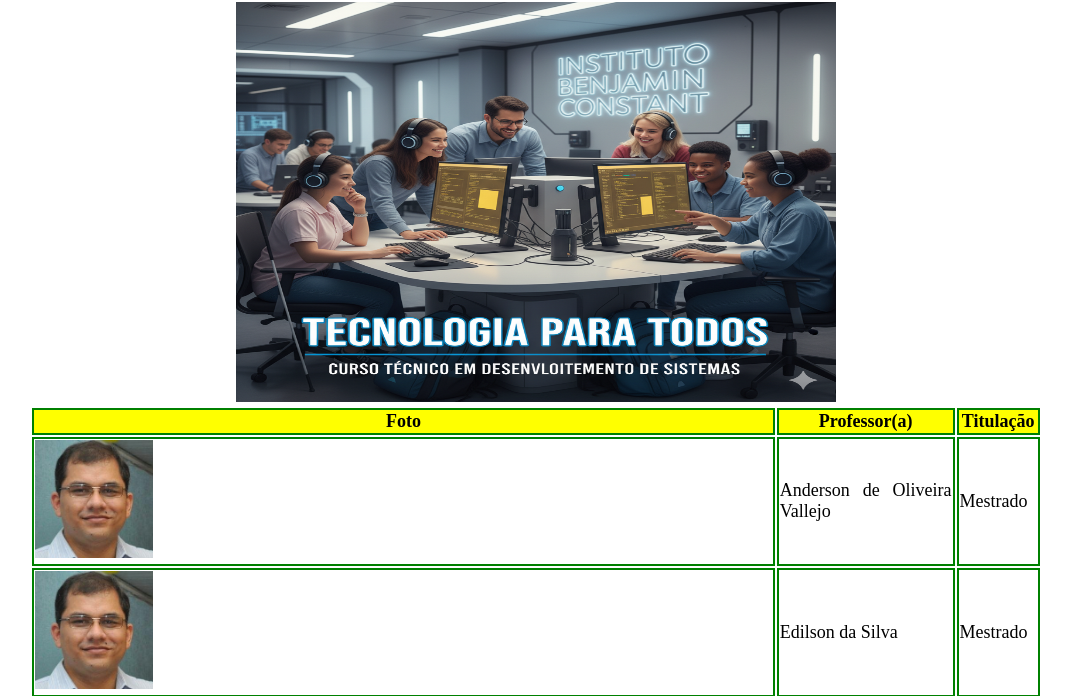
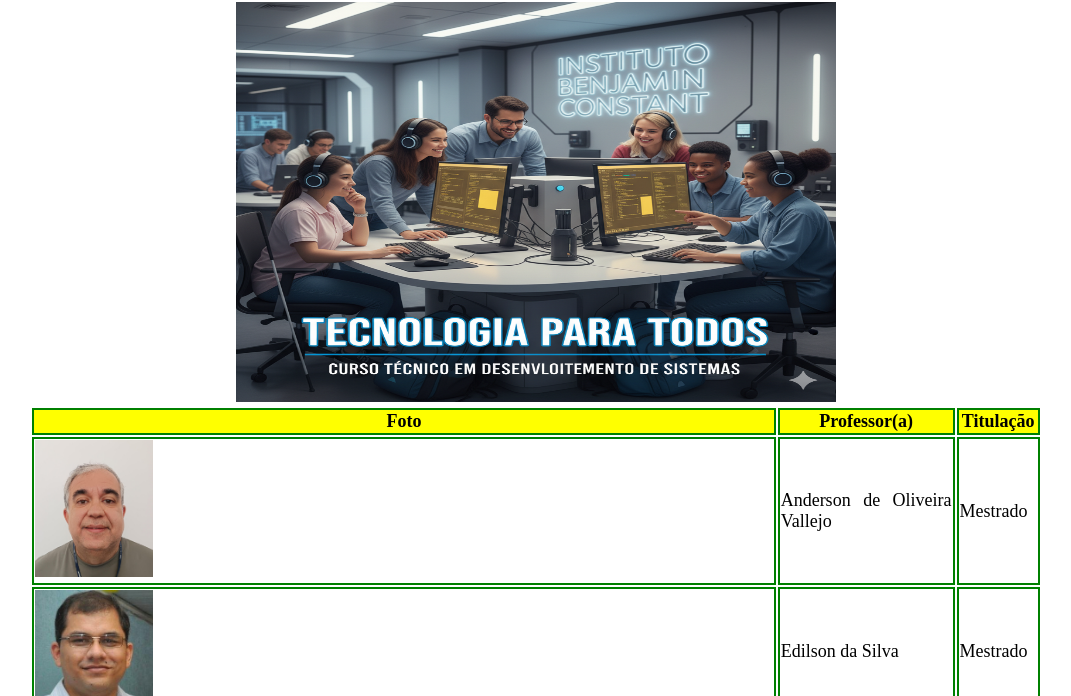
Before and after one commit to Jair-Rodrigues/site-desenvolvimento, a website with bundled scripts: page docente.html in a window 1280 px wide. Shown: the part 86-782 px from the top of the page, without its empty margins (104-1175 px from the left). Built offline with nearby package versions, Linux system fonts and the light colour scheme.

Commit message:
Atualização da página docente

```diff
--- a/docente.html
+++ b/docente.html
@@ -20,7 +20,7 @@
             </tr>
             <tr>
                 <td>
-                    <img class="tdFoto" src="imagens/edilson.jpg" alt="Foto de Anderson"/>
+                    <img class="tdFoto" src="imagens/Anderson.jpg" alt="Foto de Anderson"/>
                 </td>
                 <td>Anderson de Oliveira Vallejo</td>
                 <td>Mestrado</td>
```
Also changed, not shown: imagens/Anderson.jpg (added).
